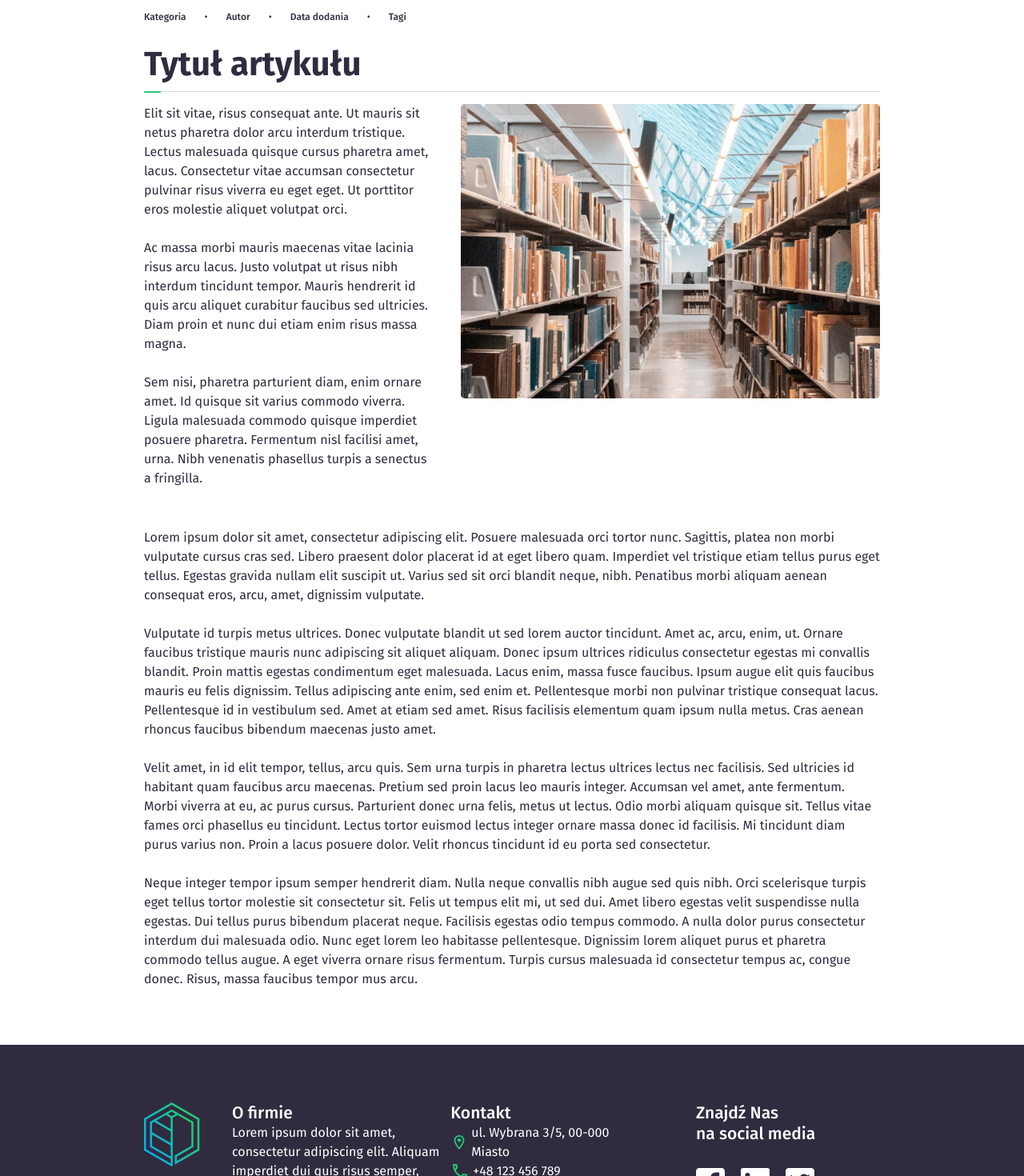
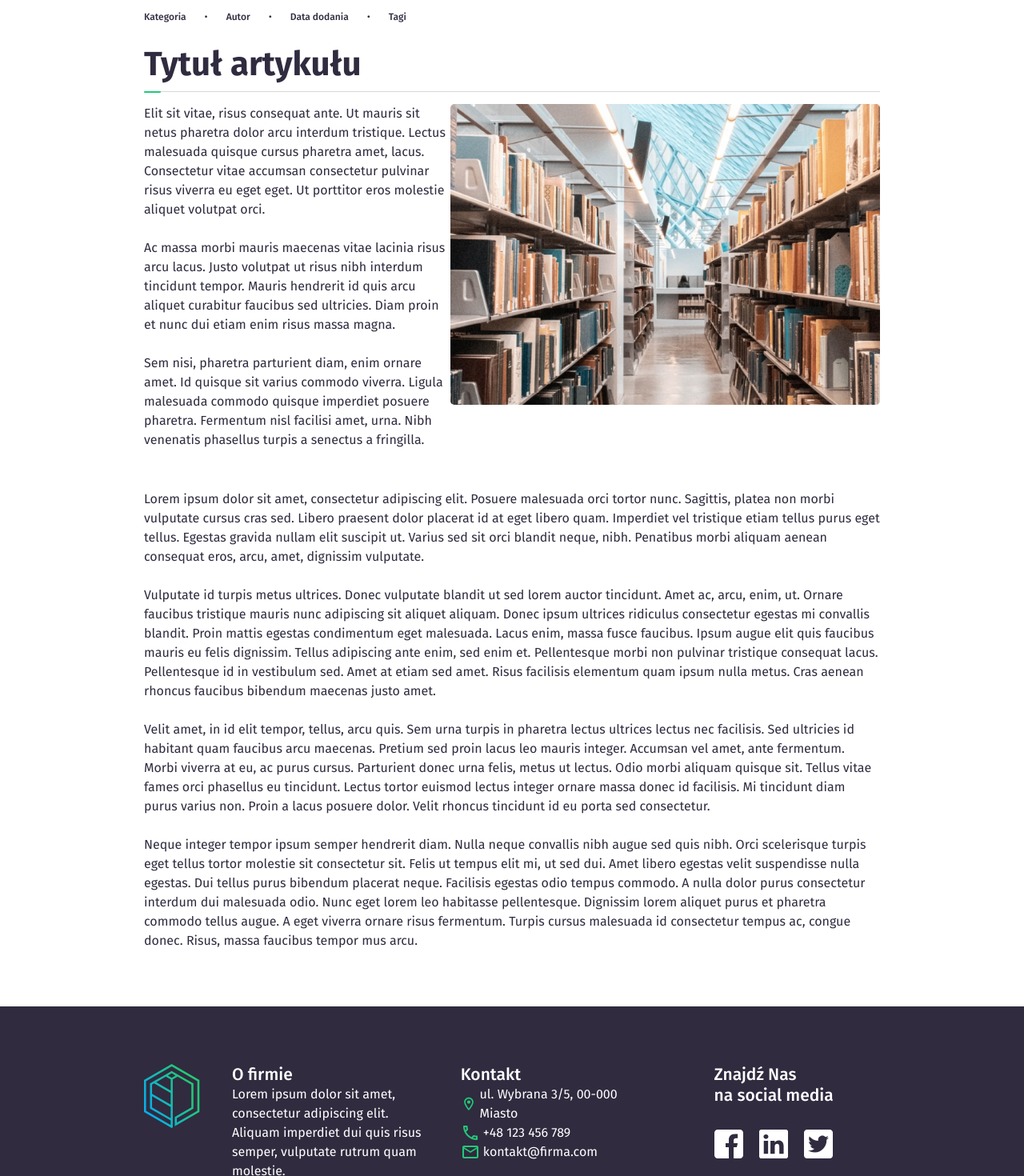
Before and after one commit to EXXC3PT10N/klaster, a Next.js app: page /baza-wiedzy/1 in a window 1280 px wide. Shown: the part 540-2010 px from the top of the page at 80% size. Built offline with nearby package versions, Linux system fonts and the light colour scheme.

Commit message:
fixed footer margins

```diff
--- a/styles/theme/_base.scss
+++ b/styles/theme/_base.scss
@@ -9,11 +9,12 @@ html {
     @apply text-blue-dark;
 }
 .grid-custom {
+    &__gapped {
+        @apply gap-[30px];
+    }
     @apply grid grid-cols-12;
 }
-.gapped {
-    @apply gap-[30px];
-}
+
 .underline-custom {
     @apply relative;
     &::after {
```
